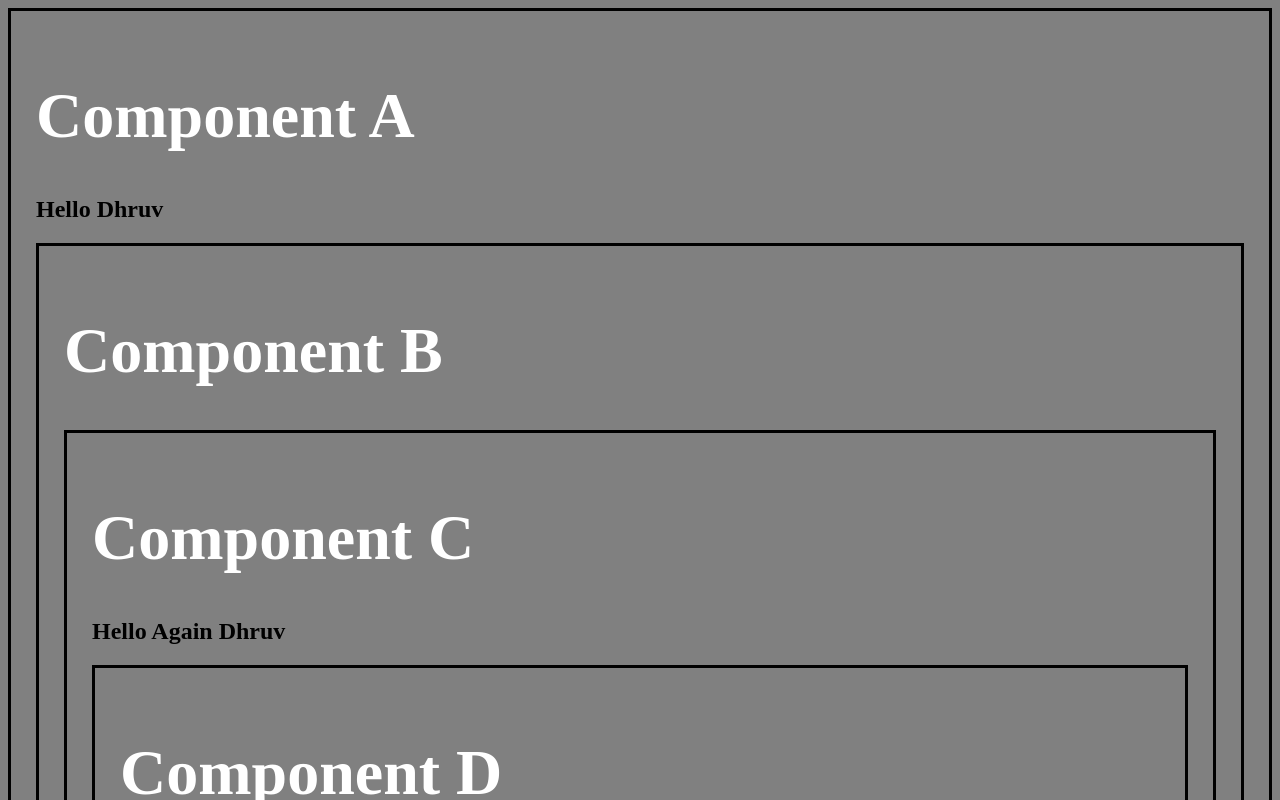
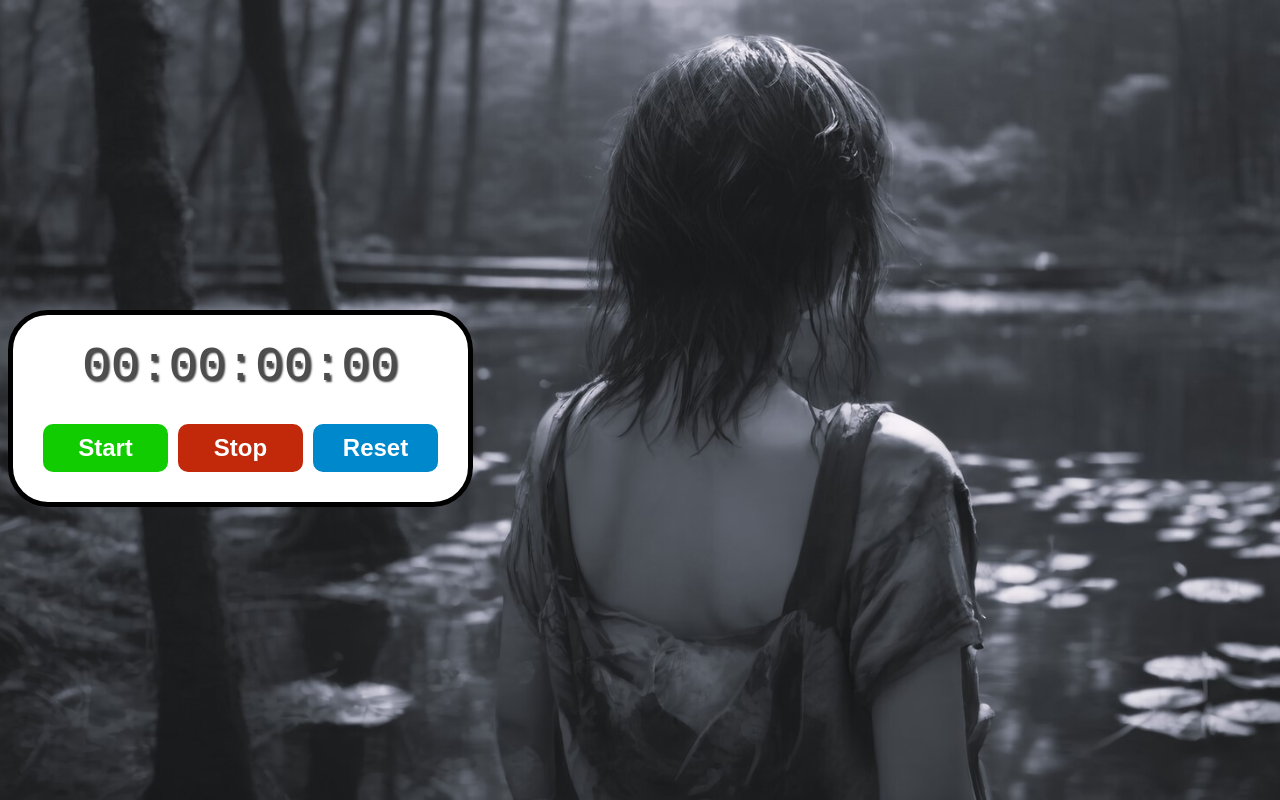
Before and after one commit to Dhruvdangi03/Learning-React, a React (Vite) app in the folder website/my-react-app/: page / in a window 1280 px wide. Shown: the top 800 px of the page. Built offline with nearby package versions, Linux system fonts and the light colour scheme.

Commit message:
Made a ToDo list and a StopWatch.

```diff
--- a/website/my-react-app/src/App.jsx
+++ b/website/my-react-app/src/App.jsx
@@ -14,6 +14,7 @@
 import ToDoList from "./ToDoList";
 import DigitalClock from "./DigitalClock";
 import ComponentA from "./ComponentA";
+import StopWatch from "./StopWatch";
 
 function App() {
   const fruits = [{id: 1, name: "apple", calories: 95},
@@ -74,11 +75,13 @@
 
         <ToDoList/>
 
+        <ComponentA/>
+
         <Footer/>
 
         */}
 
-      <ComponentA/>
+        <StopWatch/>
 
       </>
   );
--- a/website/my-react-app/src/MyComponent.jsx
+++ b/website/my-react-app/src/MyComponent.jsx
@@ -1,4 +1,4 @@
-import React, {useState, useEffect} from "react";
+import React, {useState, useEffect, useRef} from "react";
 
 function MyComponent(){
     // let [name, setName] = useState("Guest");
@@ -226,38 +226,93 @@
     //     </>
     // );
 
-    let [width, setWidth] = useState(window.innerWidth);
-    let [height, setHeight] = useState(window.innerHeight);
+    // let [width, setWidth] = useState(window.innerWidth);
+    // let [height, setHeight] = useState(window.innerHeight);
 
     // Without useEffect this will run everytime the component re-renders
     // window.addEventListener("resize", handleResize);
     // console.log("Event Listener Added");
 
-    useEffect(() => {
-        window.addEventListener("resize", handleResize);
-        console.log("Event Listener Added");
+    // useEffect(() => {
+    //     window.addEventListener("resize", handleResize);
+    //     console.log("Event Listener Added");
 
-        return() => {
-            window.removeEventListener("resize", handleResize);
-            console.log("Event Listener Removed");
-        };
-    }, []);
+    //     return() => {
+    //         window.removeEventListener("resize", handleResize);
+    //         console.log("Event Listener Removed");
+    //     };
+    // }, []);
+
+    // useEffect(() => {
+    //     document.title = `Size ${width} x ${height}`;
+    // }, [width, height]);
+
+
+    // function handleResize(){
+    //     setWidth(window.innerWidth);
+    //     setHeight(window.innerHeight);
+    // }
+
+    // return(
+    //     <>
+    //         <p>Window Width: {width}</p>
+    //         <p>Window Height: {height}</p>
+    //     </>
+    // );
+
+    // let [number, setNumber] = useState(0);
+
+    // const ref = useRef(0);
+
+    const inputRef1 = useRef(null);
+    const inputRef2= useRef(null);
+    const inputRef3 = useRef(null);
 
     useEffect(() => {
-        document.title = `Size ${width} x ${height}`;
-    }, [width, height]);
+        console.log("COMPONENT RENDERED")
+    });
 
+    function handleClick1(){
+        // setNumber(n => n + 1);
+        // ref.current++;
+        // console.log(ref.current);
+        inputRef1.current.focus();
+        inputRef1.current.style.backgroundColor = "Gray";
+        inputRef2.current.style.backgroundColor = "";
+        inputRef3.current.style.backgroundColor = "";
+    }
 
-    function handleResize(){
-        setWidth(window.innerWidth);
-        setHeight(window.innerHeight);
+    function handleClick2(){
+        inputRef2.current.focus();
+        inputRef1.current.style.backgroundColor = "";
+        inputRef2.current.style.backgroundColor = "Yellow";
+        inputRef3.current.style.backgroundColor = "";
+    }
+
+    function handleClick3(){
+        inputRef3.current.focus();
+        inputRef1.current.style.backgroundColor = "";
+        inputRef2.current.style.backgroundColor = "";
+        inputRef3.current.style.backgroundColor = "Blue";
     }
 
     return(
-        <>
-            <p>Window Width: {width}</p>
-            <p>Window Height: {height}</p>
-        </>
+        <div>
+            <button onClick={handleClick1}>
+                Click Me 1!
+            </button>
+            <input ref={inputRef1}/>
+
+            <button onClick={handleClick2}>
+                Click Me 2!
+            </button>
+            <input ref={inputRef2}/>
+
+            <button onClick={handleClick3}>
+                Click Me 3!
+            </button>
+            <input ref={inputRef3}/>
+        </div>
     );
 }
 
--- /dev/null
+++ b/website/my-react-app/src/StopWatch.jsx
@@ -0,0 +1,68 @@
+import React, {useState, useEffect, useRef} from "react";
+
+function StopWatch(){
+    const [isRunning, setIsRunning] = useState(false);
+    const [elapsedTime, setElapsedTime] =  useState(0);
+
+    const intervalIdRef = useRef(null);
+    const startTimeRef = useRef(0);
+
+    useEffect(() => {
+
+        if(isRunning){
+            intervalIdRef.current = setInterval(() =>{
+                setElapsedTime(Date.now() - startTimeRef.current);
+            }, 10);
+        }
+
+        return () => {
+            clearInterval(intervalIdRef.current);
+        }
+
+    }, [isRunning]);
+
+    function start(){
+        setIsRunning(true);
+        startTimeRef.current = Date.now() - elapsedTime;
+    }
+
+    function stop(){
+        setIsRunning(false);
+    }
+
+    function reset(){
+        setElapsedTime(0);
+        setIsRunning(false);
+    }
+
+    function formatTime(){
+
+        let hours = Math.floor(elapsedTime / (1000 * 60 * 60));
+
+        let minutes = Math.floor(elapsedTime / (1000 * 60) % 60);
+
+        let second = Math.floor(elapsedTime / (1000) % 60);
+
+        let miliSecond = Math.floor(elapsedTime % 100);
+
+        return `${addZero(hours)}:${addZero(minutes)}:${addZero(second)}:${addZero(miliSecond)}`;
+    }
+
+    function addZero(number){
+        return number < 10 ? '0' + number : number;
+    }
+
+    return(
+        <div className="stopWatch">
+            <div className="display">{formatTime()}</div>
+            <div className="controls">
+                <button onClick={start} className="start-button">Start</button>
+                <button onClick={stop} className="stop-button">Stop</button>
+                <button onClick={reset} className="reset-button">Reset</button>
+            </div>
+        </div>
+    );
+
+}
+
+export default StopWatch;
--- a/website/my-react-app/src/index.css
+++ b/website/my-react-app/src/index.css
@@ -1,16 +1,16 @@
 body{
   background-color: hsl(0, 0%, 50%);
-  /* background-image: url(assets/background-girl.jpg);
+  background-image: url(assets/background-girl.jpg);
   background-position: center;
   background-size: cover;
   background-repeat: no-repeat;
-  background-attachment: fixed; */
+  background-attachment: fixed;
 
   /* Optional */
-  /* display: flex;
-  justify-content: center;
+  display: flex;
+  justify-content: left;
   min-height: 100vh;
-  align-items: center; */
+  align-items: center;
 }
 
 .card{
@@ -262,3 +262,56 @@
   border: 3px solid;
   padding: 25px;
 }
+
+.stopWatch{
+  display: flex;
+  justify-content: center;
+  align-items: center;
+  flex-direction: column;
+  border: 5px solid;
+  border-radius: 40px;
+  background-color: white;
+  padding: 25px;
+}
+
+.display{
+  font-size: 3rem;
+  font-family: monospace;
+  color: hsl(0, 0%, 30%);
+  text-shadow: 2px 2px 2px hsla(0, 0%, 0%, 0.75);
+  margin-bottom: 25px;
+}
+
+.controls button{
+  font-size: 1.5rem;
+  font-weight: bold;
+  padding: 10px 20px;
+  margin: 5px;
+  min-width: 125px;
+  border: none;
+  border-radius: 10px;
+  cursor: pointer;
+  color: white;
+  transition: background-color 0.5s ease;
+}
+
+.start-button{
+  background-color: hsl(115, 100%, 40%);
+}
+.start-button:hover{
+  background-color: hsl(115, 100%, 30%);
+}
+
+.stop-button{
+  background-color: hsl(10, 90%, 40%);
+}
+.stop-button:hover{
+  background-color: hsl(10, 90%, 30%);
+}
+
+.reset-button{
+  background-color: hsl(200, 100%, 40%);
+}
+.reset-button:hover{
+  background-color: hsl(200, 100%, 30%);
+}
```
